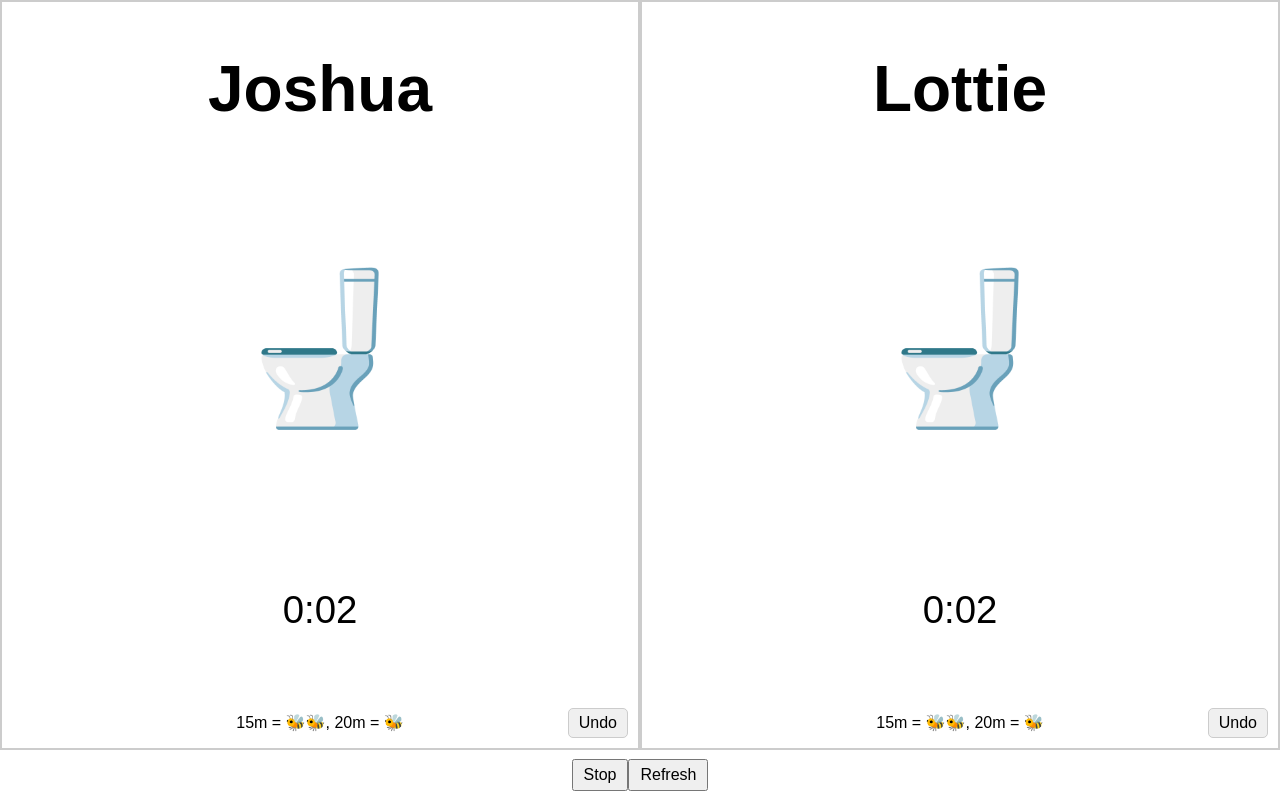
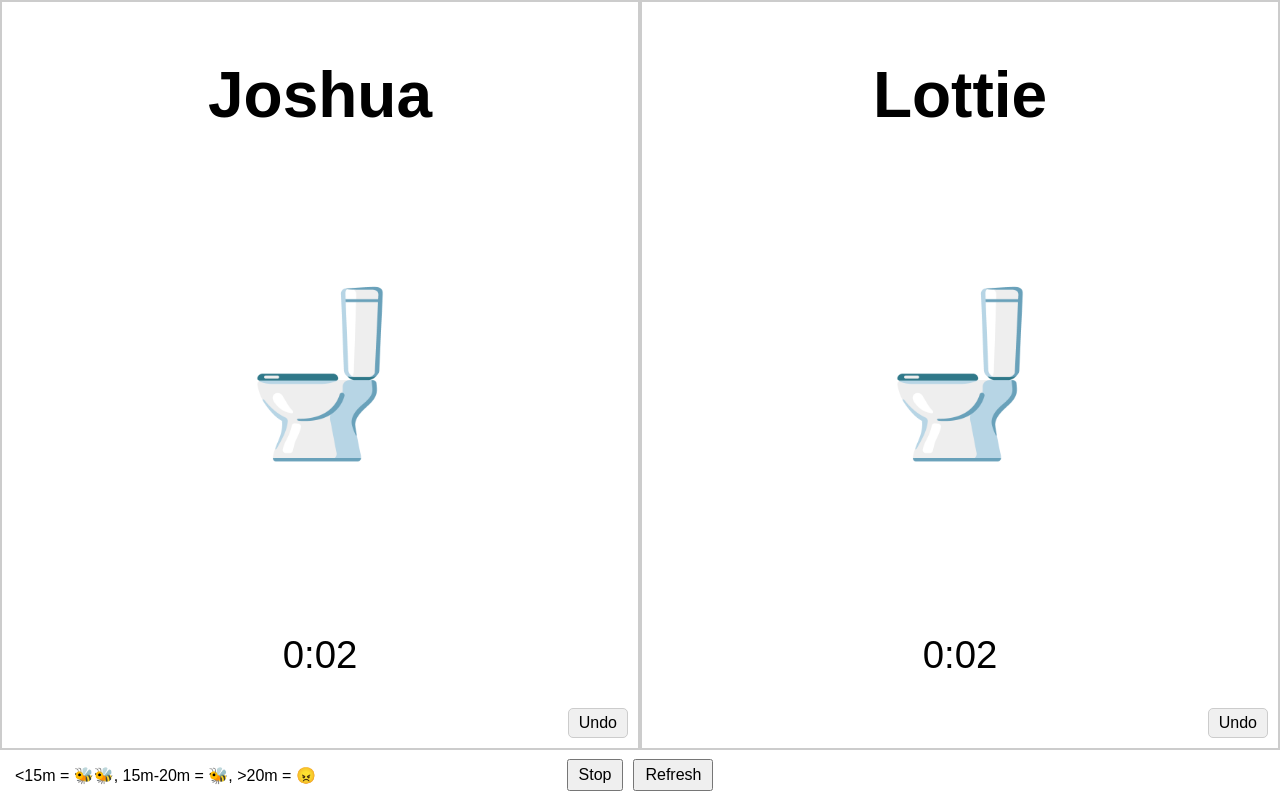
Before and after one commit to jjlharrison/www, a plain HTML site: page getting-ready/index.html in a window 1280 px wide. Both pictures are taken after a click on the button "Start". Drawn offline with Linux system fonts and the light colour scheme.

Commit message:
Move 🐝 times to left of toolbar

```diff
--- a/getting-ready/index.html
+++ b/getting-ready/index.html
@@ -101,10 +101,25 @@
         #toolbar {
             width: 100%;
             height: 50px;
-            color: white;
             display: none;
+            align-items: center;
+            padding: 0 15px;
+            box-sizing: border-box;
+            position: relative;
+        }
+
+        #toolbar p {
+            text-align: left;
+            margin: 0;
+            position: absolute;
+            left: 15px;
+        }
+
+        #toolbar .button-group {
+            display: flex;
             justify-content: center;
-            align-items: center;
+            gap: 10px;
+            width: 100%;
         }
 
         #toolbar button {
@@ -130,21 +145,22 @@
         <div class="title">Joshua</div>
         <div class="emoji" id="left-emoji"></div>
         <div class="stopwatch" id="left-timer">0:00</div>
-        <p>15m = 🐝🐝, 20m = 🐝</p>
         <button class="undo-button" id="left-undo">Undo</button>
     </div>
     <div id="right-half" class="half">
         <div class="title">Lottie</div>
         <div class="emoji" id="right-emoji"></div>
         <div class="stopwatch" id="right-timer">0:00</div>
-        <p>15m = 🐝🐝, 20m = 🐝</p>
         <button class="undo-button" id="right-undo">Undo</button>
     </div>
 </div>
 
 <div id="toolbar">
-    <button id="stop-button">Stop</button>
-    <button id="refresh-button">Refresh</button>
+    <p><15m = 🐝🐝, 15m-20m = 🐝, >20m = 😠</p>
+    <div class="button-group">
+        <button id="stop-button">Stop</button>
+        <button id="refresh-button">Refresh</button>
+    </div>
 </div>
 
 <script>
```
